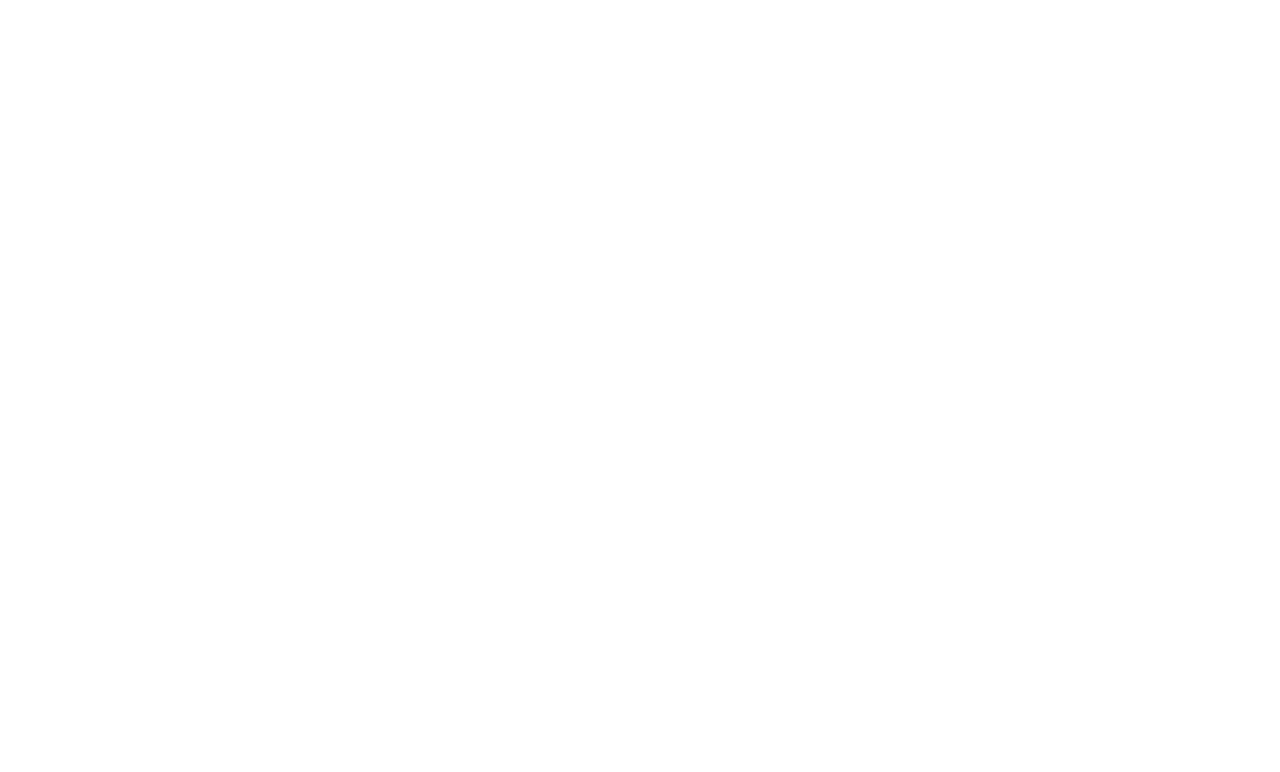
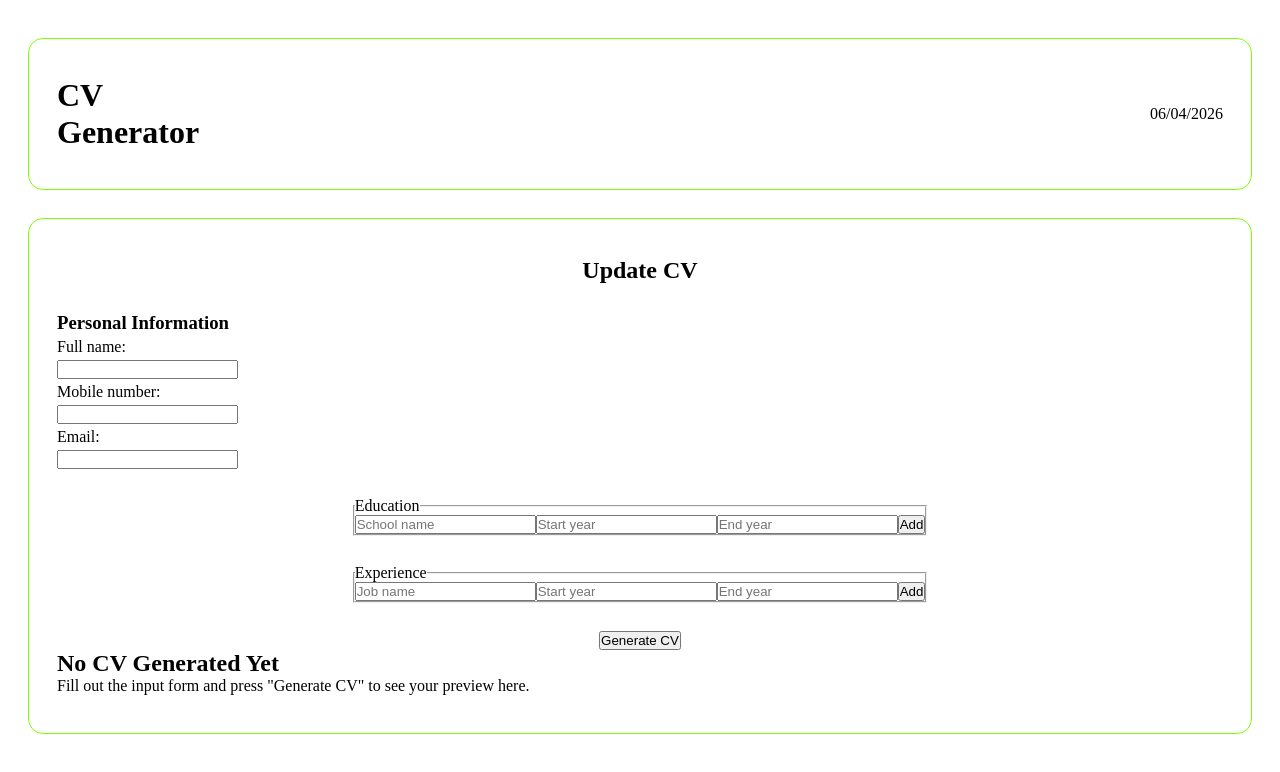
Before and after one commit to NomadicHippiee/cv-generator, a React (Vite) app: page / in a window 1280 px wide. Shown: the top 772 px of the page. Built offline with nearby package versions, Linux system fonts and the light colour scheme.

Commit message:
Fix layout

```diff
--- a/src/App.jsx
+++ b/src/App.jsx
@@ -1,14 +1,68 @@
-import { useState } from 'react'
-
-import './styles/App.css'
+import { useState, useEffect } from "react";
+import Header from "./components/Header";
+import "./styles/App.css";
+import InputForm from "./components/InputForm";
+import CVPreview from "./components/CVPreview";
 
 function App() {
+  const [cvData, setCVData] = useState({
+    name: "",
+    phone: "",
+    email: "",
+    education: [],
+    experience: [],
+  });
+
+  const [isPreviewMode, setIsPreviewMode] = useState(false);
+  const [isWideScreen, setIsWideScreen] = useState(window.innerWidth > 800);
+
+  useEffect(() => {
+    const handleResize = () => {
+      setIsWideScreen(window.innerWidth > 800);
+    };
+
+    window.addEventListener("resize", handleResize);
+    return () => window.removeEventListener("resize", handleResize);
+  }, []);
+
+  const handleEdit = () => {
+    setIsPreviewMode(false);
+  };
+
+  const handleSubmit = () => {
+    setIsPreviewMode(true);
+  };
 
   return (
     <>
-
+      <header>
+        <Header />
+      </header>
+      <main>
+        {isWideScreen ? (
+          <>
+            <InputForm
+              setCVData={setCVData}
+              onSubmit={handleSubmit}
+              initialData={cvData}
+            />
+            <CVPreview cvData={cvData} onEdit={handleEdit} />
+          </>
+        ) : (
+          <>
+            {!isPreviewMode && (
+              <InputForm
+                setCVData={setCVData}
+                onSubmit={handleSubmit}
+                initialData={cvData}
+              />
+            )}
+            {isPreviewMode && <CVPreview cvData={cvData} onEdit={handleEdit} />}
+          </>
+        )}
+      </main>
     </>
-  )
+  );
 }
 
-export default App
+export default App;
```
